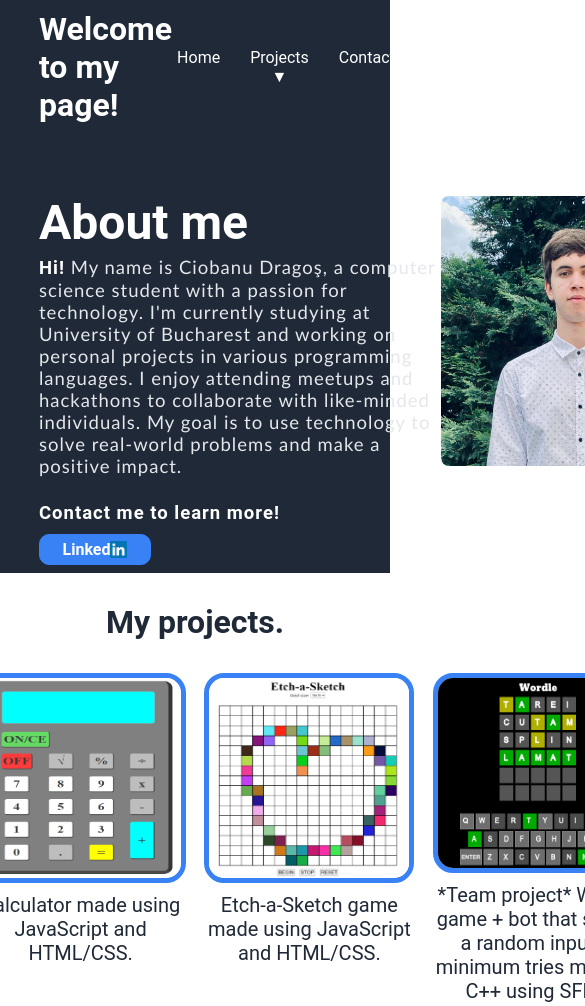
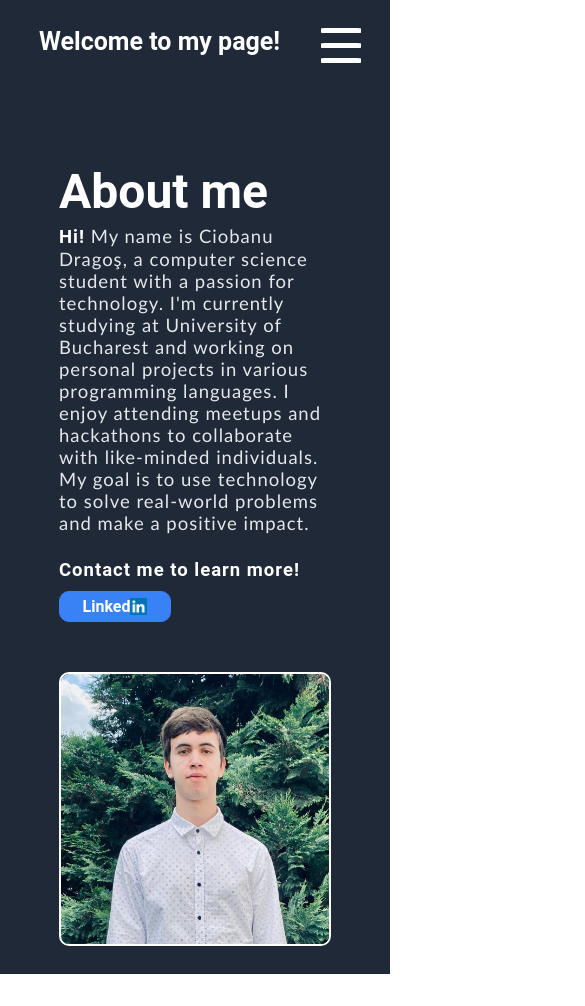
Before and after one commit to dragosc1/Personal-Page, a plain HTML site: page index/index.html in a window 390 px wide. Shown: the top 1006 px of the page, 585 px wide, since content can reach past the window. Drawn offline with Linux system fonts and the light colour scheme; a web font is replaced by a local one.

Commit message:
finished the project

```diff
--- a/contact/style.css
+++ b/contact/style.css
@@ -40,6 +40,31 @@ li:hover ul.dropdown {
     display: block;
 }
 
+.typing {
+    display: inline-block;
+}
+
+/* animation text */
+.text {
+    border-right: 5px solid;
+    width: 100%;
+    white-space: nowrap;
+    overflow: hidden;
+    animation:
+        typing 1.2s steps(19),
+        cursor .4s step-end infinite alternate;
+}
+
+/* cursor blinking */
+@keyframes cursor {
+    50% {border-color: transparent;}
+}
+
+/* typing effect */
+@keyframes typing {
+    from { width: 0 }
+}
+
 /* usefull classes */
 .dflex {
     display: flex;
@@ -68,13 +93,24 @@ li:hover ul.dropdown {
 .section {
     text-align: center;
     padding: 30px;
-    font-size: 52px;
+    font-size: 50px;
 }
 .contact-info {
-    margin-left: 20%;
-    margin-right: 20%;
     margin-top: 5%;
-    font-size: 18px;
+    font-size: 28px;
+}
+.grid-row {
+    display: grid;
+    grid-template-columns: 10% 90%;
+    padding: 5px;
+}
+.grid-col {
+    font-family:'Franklin Gothic Medium', 'Arial Narrow', Arial, sans-serif;
+
+}
+.img-grid-size {
+    height: 35px;
+    width: 35px;
 }
 footer {
     position: fixed;
@@ -83,3 +119,14 @@ footer {
     text-align: center;
     width: 100%;
 }
+@media only screen and (max-width: 800px) {
+    body div, footer {
+        font-size: 1rem;
+    }
+    .text, .section {
+        font-size: 28px;
+    }
+    ul li {
+        font-size: 15px;
+    }
+}
--- a/index/index.html
+++ b/index/index.html
@@ -8,13 +8,21 @@
     <link rel="stylesheet" href="https://use.typekit.net/ffd6mje.css">
 </head>
 <body>
+    <input type="checkbox" id="toggle">
     <header>
         <div class="dflex hcenter links">
-            <h1>Welcome to my page!</h1>
-            <ul class="dflex ul1">
-                <li><a class="nodecoration" href="index.html">Home</a></li>
-                <li>
-                    <a href="#" class="nodecoration">Projects ▼</a>
+            <div class="typing">
+                <h1 class="text">Welcome to my page!</h1>
+            </div>
+            <label class="navbar-toggler" for="toggle">
+                <span class="bar"></span>
+                <span class="bar"></span>
+                <span class="bar"></span>
+            </label>
+            <ul class="dflex ul1 nav-list">
+                <li class="nav-item"><a class="nodecoration nav-link" href="index.html">Home</a></li>
+                <li class="nav-item">
+                    <a href="#" class="nodecoration nav-link">Projects ▼</a>
                     <ul class="dropdown">
                         <li><a href="https://github.com/dragosc1/Snake-with-POWER-UPS" class="nodecoration">Snake</a></li>
                         <li><a href="https://dragosc1.github.io/calculator/" class="nodecoration">Calculator</a></li>
@@ -22,7 +30,7 @@
                         <li><a href="https://github.com/dragosc1/Wordle-Proiect" class="nodecoration">Wordle</a></li>
                     </ul>
                 </li>
-                <li><a class="nodecoration" href="../contact/contact.html">Contact</a></li>
+                <li class="nav-item "><a class="nodecoration nav-link" href="../contact/contact.html">Contact</a></li>
             </ul>
         </div>
         <div class="dflex content">
@@ -32,7 +40,7 @@
                 <a href="https://www.linkedin.com/in/drago%C8%99-ciobanu-400453246/" class="linkedin nodecoration"> Linked<img class = "linkedin_logo" src="../images/linkedin_logo.png" alt="linkedin logo"></a>
             </div>
             <div class="dflex ocenter image-me">
-                <img class="me" src="../images/me.jpg" altt="image of myself">
+                <img class="me" src="../images/me.jpg" alt="image of myself">
             </div>
         </div>
     </header>
--- a/index/style.css
+++ b/index/style.css
@@ -43,6 +43,31 @@ li:hover ul.dropdown {
     display: block;
 }
 
+.typing {
+    display: inline-block;
+}
+
+/* animation text */
+.text {
+    border-right: 5px solid;
+    width: 100%;
+    white-space: nowrap;
+    overflow: hidden;
+    animation:
+        typing 1.2s steps(19),
+        cursor .4s step-end infinite alternate;
+}
+
+/* cursor blinking */
+@keyframes cursor {
+    50% {border-color: transparent;}
+}
+
+/* typing effect */
+@keyframes typing {
+    from { width: 0 }
+}
+
 /* usefull classes */
 .dflex {
     display: flex;
@@ -61,7 +86,7 @@ li:hover ul.dropdown {
     width: 100%;
 }
 .info {
-    width: 800px;
+    width: 100%;
 }
 .title {
     font-size: 48px;
@@ -76,10 +101,6 @@ li:hover ul.dropdown {
 }
 p {
     color:#E5E7EB;
-}
-.cp {
-    width: 400px;
-    height: 200px;
 }
 .me {
     width: 270px;
@@ -116,7 +137,6 @@ p {
 .ul1 {
     list-style-type: none;
     gap: 20px;
-    margin-right: 10px;
 }
 .section {
     color: #1F2937;
@@ -170,16 +190,101 @@ footer {
 }
 .quotet {
     color: #1F2937;
-    width: 700px;
+    width: 100%;
     margin-left: auto;
     margin-right: auto;
     font-weight: 100;
     font-style: italic;
+    text-align: center;
 }
 .quotet2 {
     color: #1F2937;
     text-align: right;
-    width: 700px;
+    width: 100%;
     margin-right: auto;
     margin-left: auto;
 }
+.quotet::before {
+    content:"\""
+}
+.quotet::after {
+    content:"\""
+}
+@media only screen and (max-width: 800px) {
+    body div, footer {
+        font-size: 1rem;
+    }
+    .text, .section {
+        font-size: 25px;
+    }
+    ul li {
+        font-size: 15px;
+    }
+    .projects {
+        flex-direction: column;
+        height: 100%;
+        gap: 50px;
+    }
+    .content {
+        flex-direction: column;
+        gap: 50px;
+        padding: 20px;
+    }
+    ul li a {
+        text-align: left;
+    }
+    header .nav-list {
+        position: absolute;
+        background-color: #1F2937;
+        top: 75px;
+        margin-left: auto;
+        margin-right: auto;
+        transform: translateY(-100%);
+        z-index: -1;
+        transition: .6s;
+        display: block;
+    }
+    header .nav-list .nav-item {
+        padding-left: 35px;
+    }
+    header .navbar-toggler {
+        display: grid !important;
+    }
+    input:checked ~ header .nav-list {
+        transform: translateY(0);
+        z-index: 0;
+    }
+    input:checked ~ header .navbar-toggler {
+        margin-top: 35px;
+    }
+    input:checked ~ header .navbar-toggler .bar:nth-child(1) {
+        position: absolute;
+        transform: rotate(45deg);
+    }
+    input:checked ~ header .navbar-toggler .bar:nth-child(2) {
+        display: none;
+    }
+    input:checked ~ header .navbar-toggler .bar:nth-child(3) {
+        transform: rotate(-45deg);
+    }
+    header .navbar-toggler {
+        display: none;
+        height: min-content;
+        margin: 18px -10px 0 0;
+        cursor: pointer;
+    }
+    header .navbar-toggler .bar {
+        width: 40px;
+        height: 5px;
+        margin-bottom: 10px;
+        background: white;
+        border-radius: 10%;
+        transition: .4s;
+    }
+    .title {
+        width:300px;
+    }
+}
+input {
+    display: none;
+}
```
Also changed, not shown: contact/contact.html (+19 -3 lines), images/adress.png (added), images/email.png (added), images/telephone.png (added).
